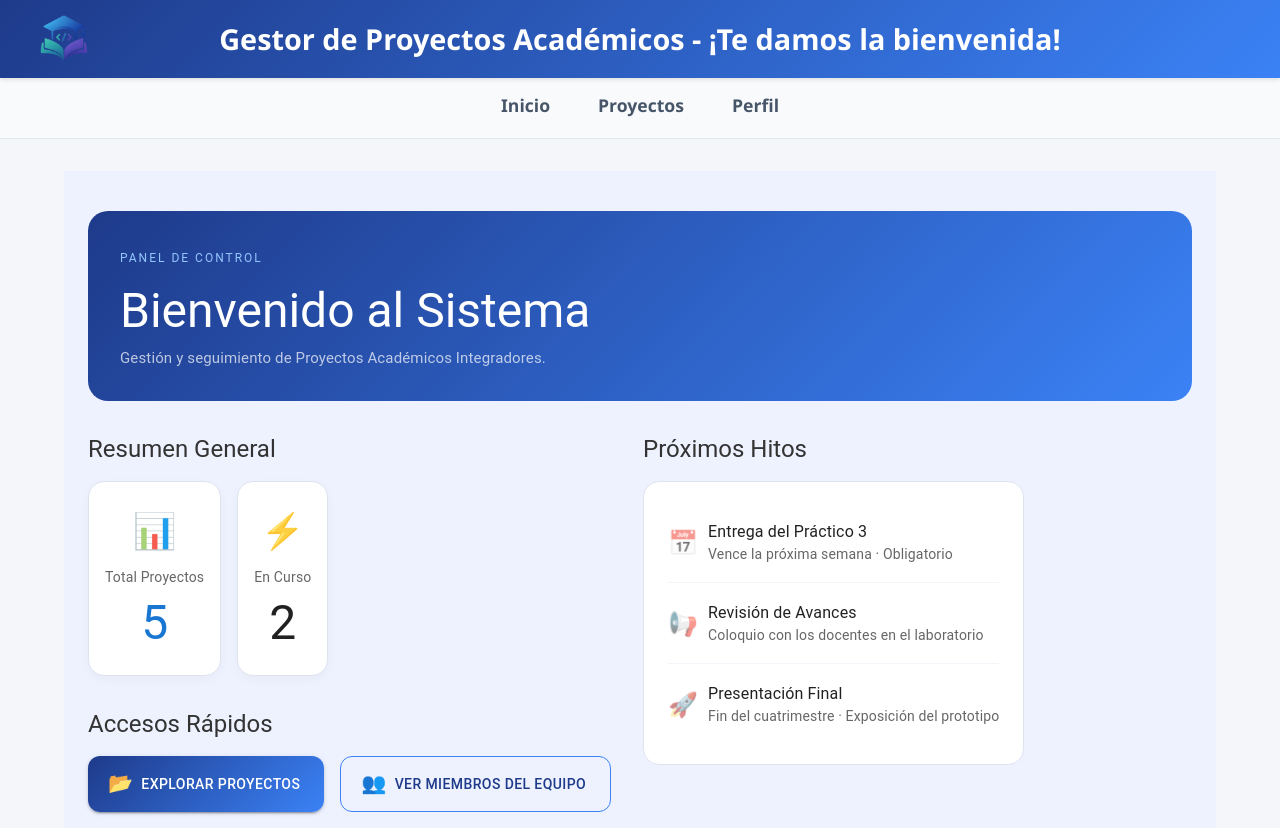
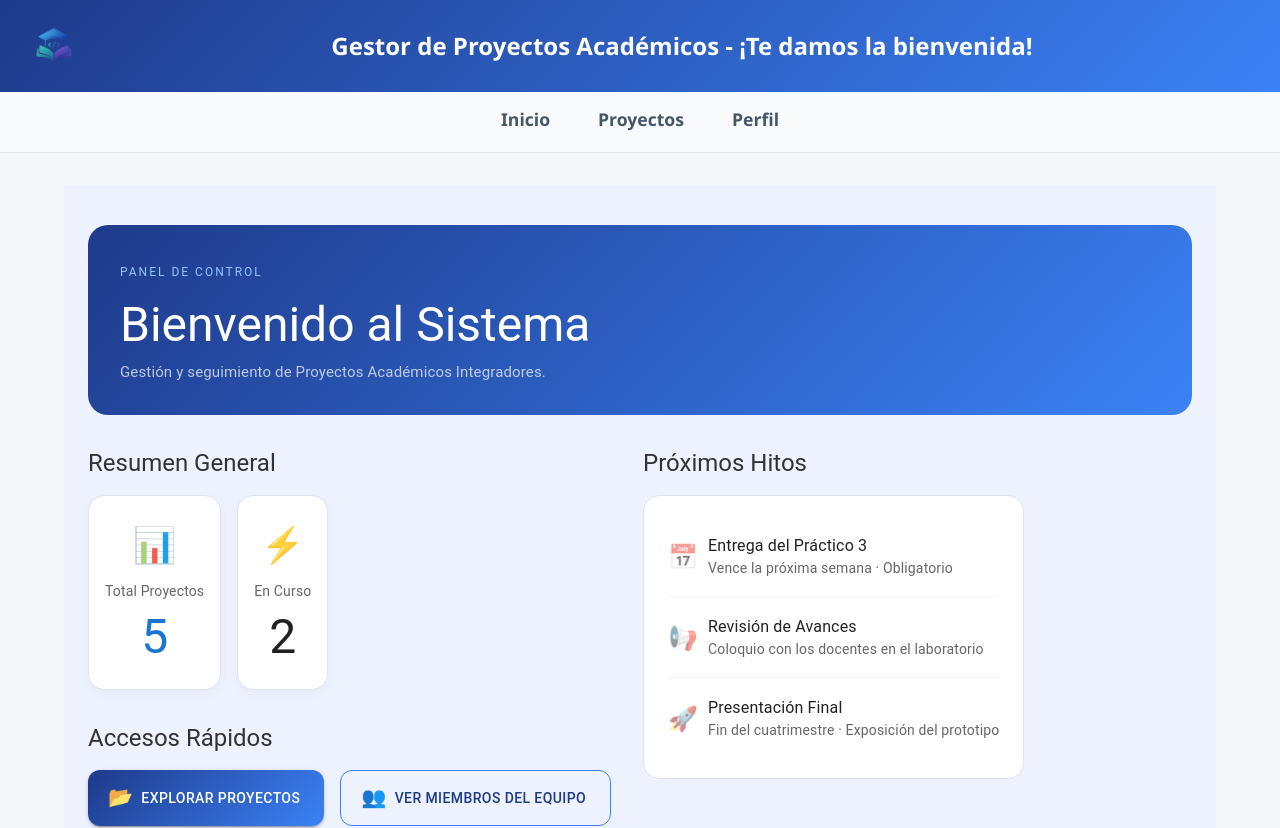
Before and after one commit to milimartinez777/pv_tp3_grupo6, a React (Vite) app: page / in a window 1280 px wide. Shown: the top 828 px of the page. Built offline with nearby package versions, Linux system fonts and the light colour scheme.

Commit message:
Actualizacion y correccion de estilo para logo de header

```diff
--- a/src/css/Header.css
+++ b/src/css/Header.css
@@ -7,22 +7,23 @@
   display: flex;
   align-items: center;
   gap: 1.5rem;
-  position: relative;
+
 }
 
 .encabezado-sitio h1 {
-  font-size: 1.8rem;
-  margin: 0 auto;
+  font-size: 1.5rem;
+  margin: 0 auto ;
   color: #ffffff;
+  text-align: center;
 }
 .enlace-logo {
-  position: absolute;
   display: flex;
   align-items: center;
+  flex-shrink: 0;
 }
 
 .logo-sitio {
-  height: 80px;
+  height: 60px;
   width: auto;
   object-fit: contain;
   transition: filter 0.3s ease;
```
